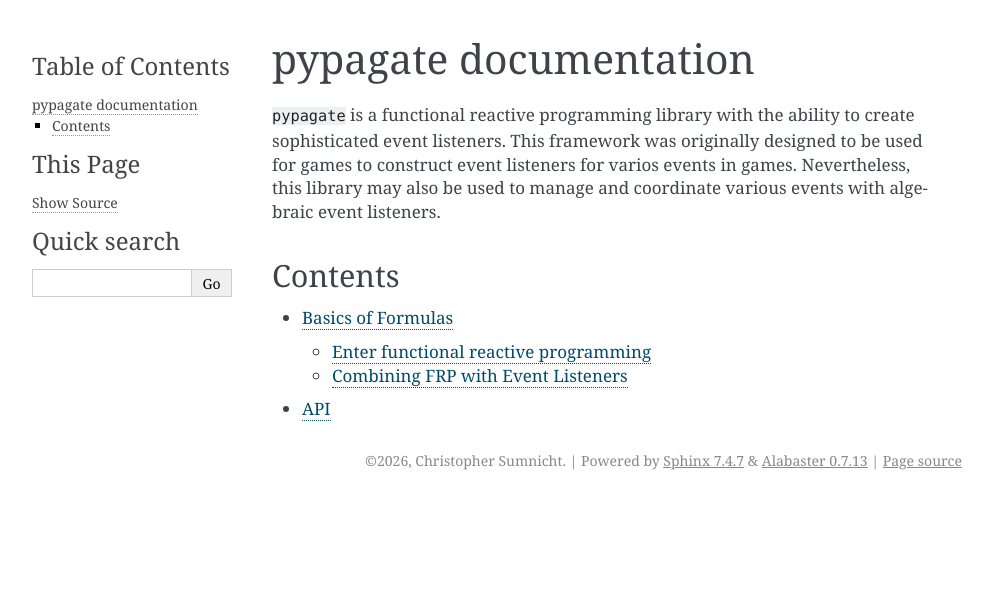
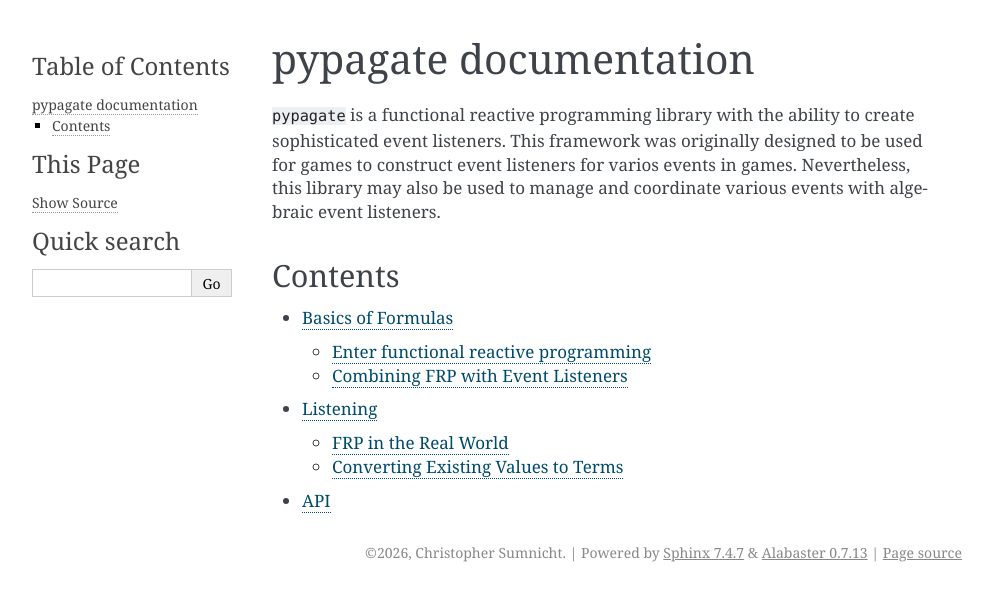
Before and after one commit to thyrgle/pypagate, a Sphinx documentation site: the page built from docs/source/index.rst, in a window 1280 px wide. Shown: the top 601 px of the page, without its empty margins (148-1141 px from the left). Built offline with Sphinx 7.4.7, drawn with Linux system fonts in a browser that asks for light colours; some of the changed lines change nothing that is shown.

Commit message:
Added listening basics

```diff
--- a/docs/source/index.rst
+++ b/docs/source/index.rst
@@ -13,4 +13,5 @@ Contents
 .. toctree::
 
    basics
+   listening
    api
--- /dev/null
+++ b/docs/source/listening.rst
@@ -0,0 +1,114 @@
+Listening
+=========
+
+Unfortunately, not many APIs are made with FRP in mind. We can get around this by "listening" with the ``pypagate.source`` module, in particular we "listen" to the outside world using ``SourceMap`` objects.
+
+---------------------
+FRP in the Real World
+---------------------
+
+Consider the following [Pygame starting example:](https://pyga.me/docs/)
+
+.. code-block:: python
+
+   # Example file showing a basic pygame "game loop"
+   import pygame
+
+   # pygame setup
+   pygame.init()
+   screen = pygame.display.set_mode((1280, 720))
+   clock = pygame.time.Clock()
+   running = True
+
+   while running:
+       # poll for events
+       # pygame.QUIT event means the user clicked X to close your window
+       for event in pygame.event.get():
+           if event.type == pygame.QUIT:
+               running = False
+
+       # fill the screen with a color to wipe away anything from last frame
+       screen.fill("purple")
+
+       # flip() the display to put your work on screen
+       pygame.display.flip()
+
+       clock.tick(60)  # limits FPS to 60
+
+   pygame.quit()
+
+All it does is display a simple screen filled with purple. One last important observation is that when you click the ``X`` on the window you exit the game.
+
+Let's take a closer look at
+
+.. code-block:: python
+
+   for event in pygame.event.get():
+       if event.type == pygame.QUIT:
+           running = False
+
+Handling all the events in a ``for``-loop ``if``-chain can get unwieldy quickly. Building on from the previous section it would make much more sense to write something like this:
+
+.. code-block:: python
+
+   # Example file showing a basic pygame "game loop"
+   import pygame
+   from pypagate import Term
+
+   # pygame setup
+   pygame.init()
+   screen = pygame.display.set_mode((1280, 720))
+   clock = pygame.time.Clock()
+   running = Term(True)
+
+   @fire_on(events.type == pygame.QUIT)
+   def quit_game():
+       running.change(False)
+
+   while running:
+       ...
+
+The issue is ``event`` and ``event.type`` is not a ``Term`` so neither of them can be used to make ``Formula``.
+
+-----------------------------------
+Converting Existing Values to Terms
+-----------------------------------
+
+From ``pypagate.source`` we can use ``SourceMap`` to essentially take old-world values and convert them into ``Terms`` for us to use in a *reactive* fashion.
+
+.. code-block:: python
+
+   # Example file showing a basic pygame "game loop"
+   import pygame
+   from pypagate import Term
+   from pypagate.source import SourceMap
+
+   # pygame setup
+   pygame.init()
+   screen = pygame.display.set_mode((1280, 720))
+   clock = pygame.time.Clock()
+   running = Term(True)
+   source = SourceMap({"quit_game": pygame.event.peek(eventtype=pygame.QUIT)})
+
+
+   @fire_on(source.quit_event) # == True
+   def quit_game():
+       global running
+       running.change(False)
+
+   while running.unwrap():
+       source.listen({"quit_event": pygame.event.peek(eventtype=pygame.QUIT)})
+
+       # fill the screen with a color to wipe away anything from last frame
+       screen.fill("purple")
+
+       # flip() the display to put your work on screen
+       pygame.display.flip()
+
+       clock.tick(60)  # limits FPS to 60
+
+   pygame.quit()
+
+Importantly, ``source`` is a ``SourceMap`` that listens for the ``pygame.QUIT`` event. When ever it becomes true ``quit_game`` is executed and ``running`` is set to ``False``.
+
+Of course, this is a bit of a toy example, but for more sophisticated events combing ``SourceMap`` objects with more sophisticated formula allow for a powerful organizational tool.
```
